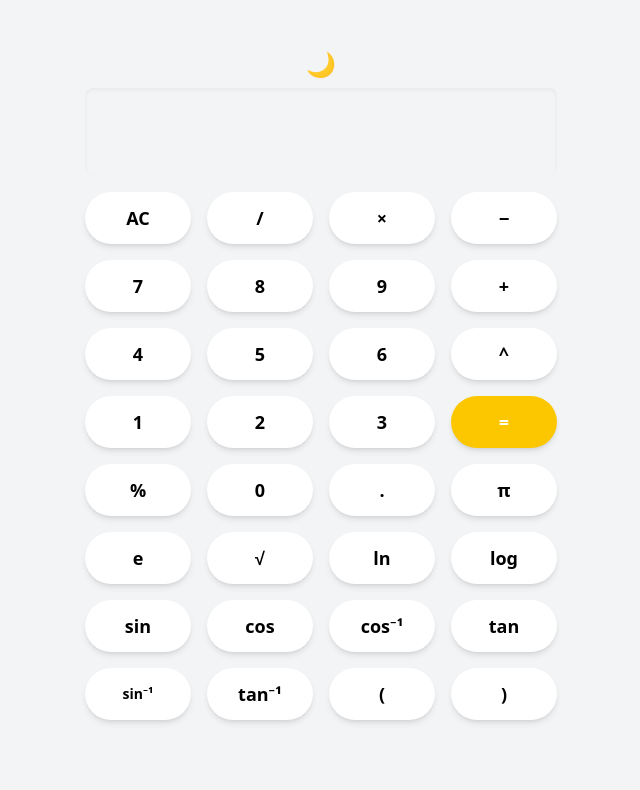
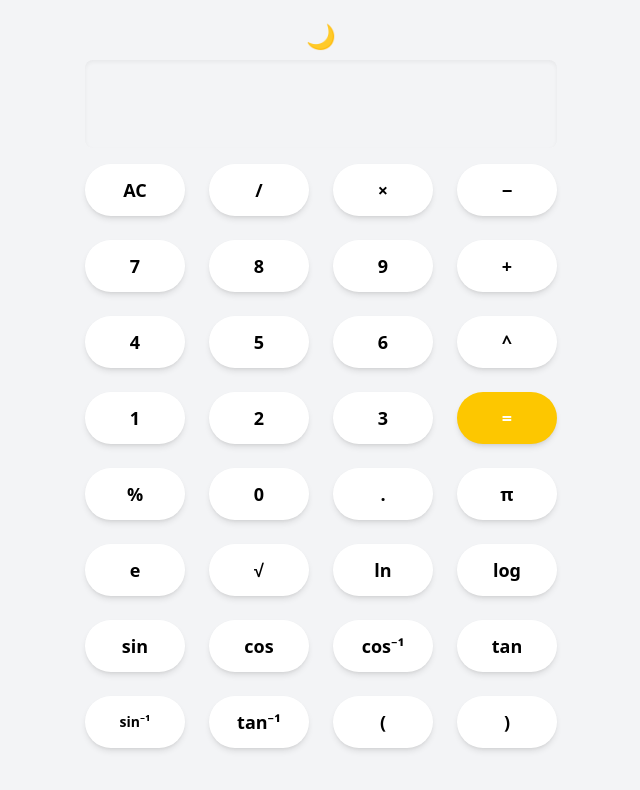
Before and after one commit to augustineutuk/Calculator-App, a website: page index.html in a window 1280 px wide. Shown: the whole page, without its empty margins (319-959 px from the left). Drawn offline with Linux system fonts and the light colour scheme.

Commit message:
first commit

```diff
--- a/index.html
+++ b/index.html
@@ -22,7 +22,7 @@
      class="w-full h-22 mb-4 text-right px-5 text-3xl rounded-lg shadow-inner bg-gray-100 dark:bg-gray-900 border-gray-100 dark:border-gray-600 text-black dark:text-white" />
 
     <!-- Buttons Grid -->
-      <div class="grid grid-cols-4 gap-4 mb-10">
+      <div class="grid grid-cols-4 gap-6 mb-10">
       <!-- All buttons with Tailwind classes directly applied -->
       <button class="px-3 py-3 rounded-full text-lg font-semibold bg-white bg-opacity-20 backdrop-blur-md shadow-md hover:bg-opacity-40 transition dark:bg-gray-600 dark: text-black dark:bg-opacity-10 dark:hover:bg-opacity-30" onclick="clearDisplay()">AC</button>
       <button class="px-3 py-3 rounded-full text-lg font-semibold bg-white bg-opacity-20 backdrop-blur-md shadow-md hover:bg-opacity-40 transition dark:bg-gray-600  dark:bg-opacity-10 dark:hover:bg-opacity-30" onclick="append('/')">/</button>
```
Also changed, not shown: src/output.css.
